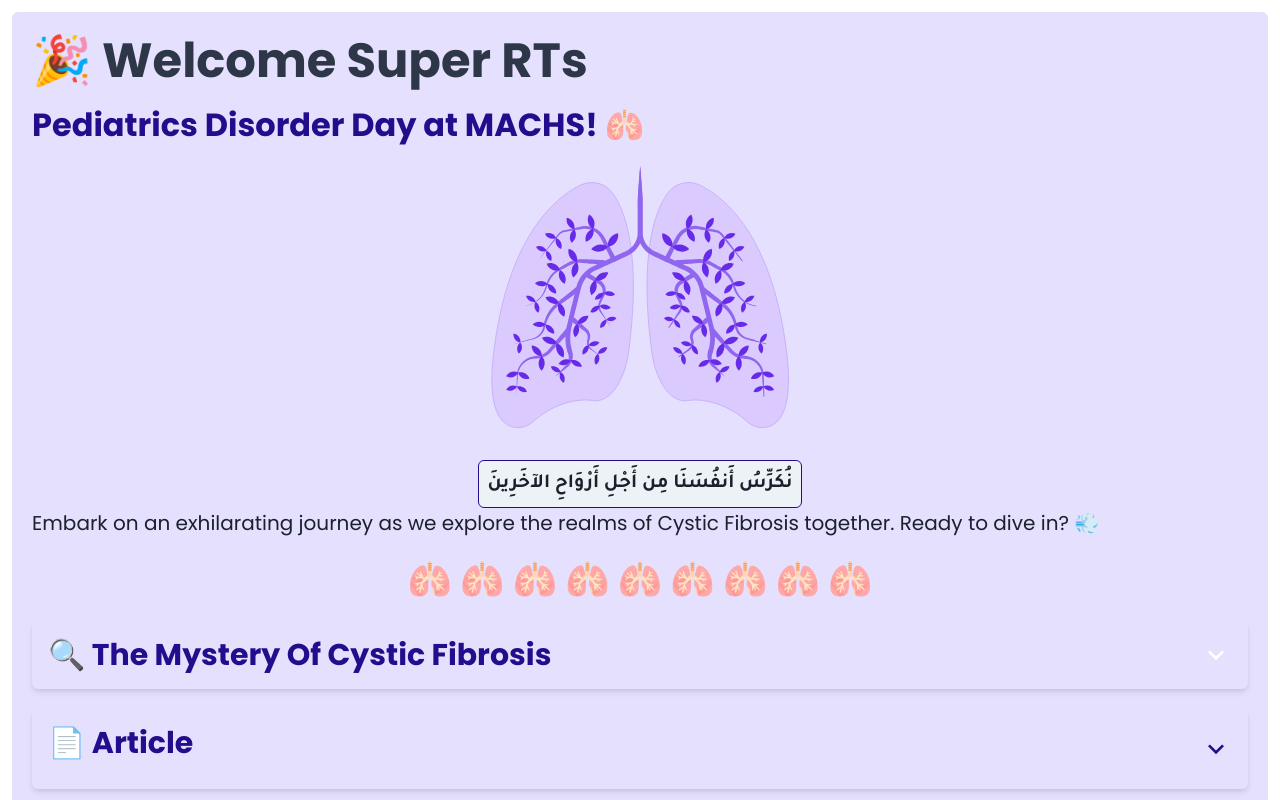
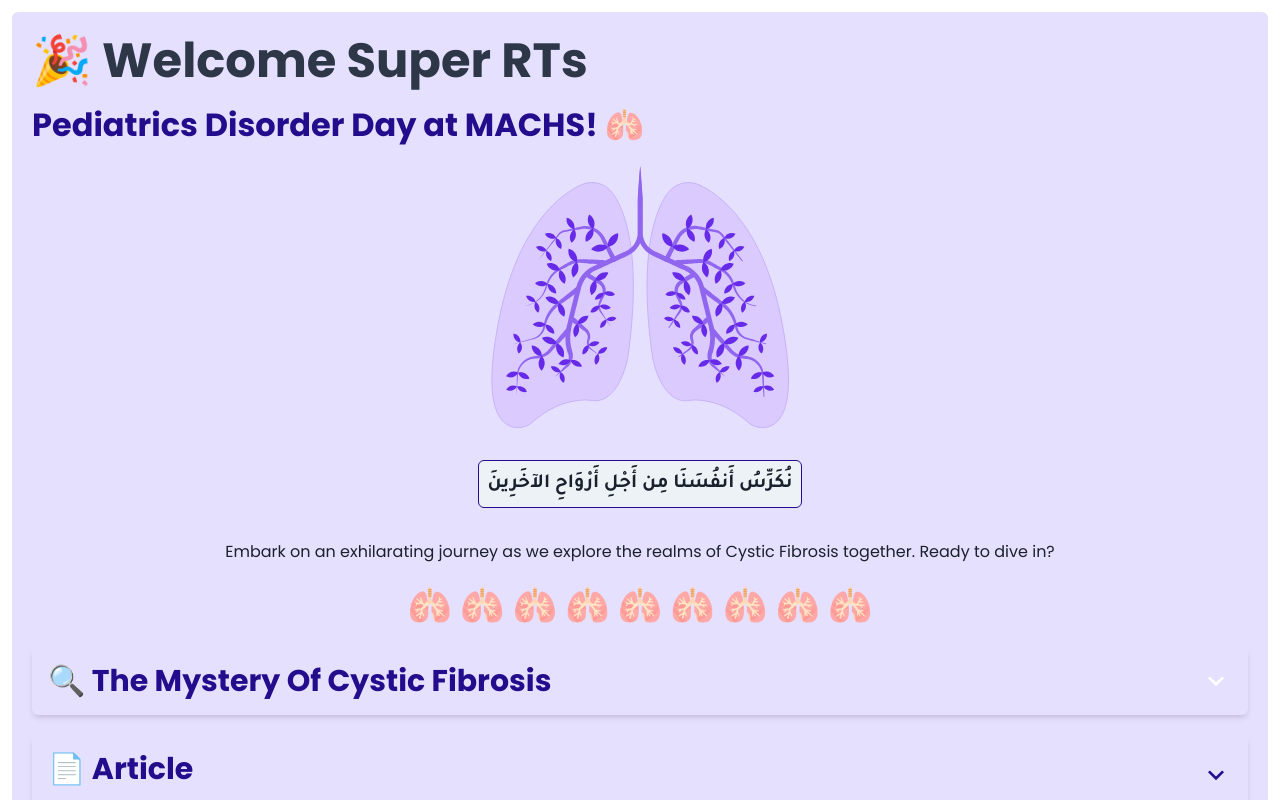
Before and after one commit to HadiAlMarzooq/airwaymanagment, a React (Create React App) app: page / in a window 1280 px wide. Shown: the top 800 px of the page. Built offline with nearby package versions, Linux system fonts and the light colour scheme.

Commit message:
Adjust font size and spacing in MotionText component.

```diff
--- a/src/App.js
+++ b/src/App.js
@@ -111,14 +111,15 @@ function App() {
             </Badge>
           </Flex>
           <MotionText
-            fontSize="xl"
+            fontSize="l"
             mb={5}
+            mt="2rem"
+            textAlign="center"
             initial={{ opacity: 0 }}
             animate={{ opacity: 1 }}
             transition={{ delay: 0.9, duration: 0.5 }}
-
           >
-            Embark on an exhilarating journey as we explore the realms of Cystic Fibrosis together. Ready to dive in? 💨
+            Embark on an exhilarating journey as we explore the realms of Cystic Fibrosis together. Ready to dive in?
           </MotionText>
 
           <Heading mb={5} color="primary.600" textAlign="center">
```
